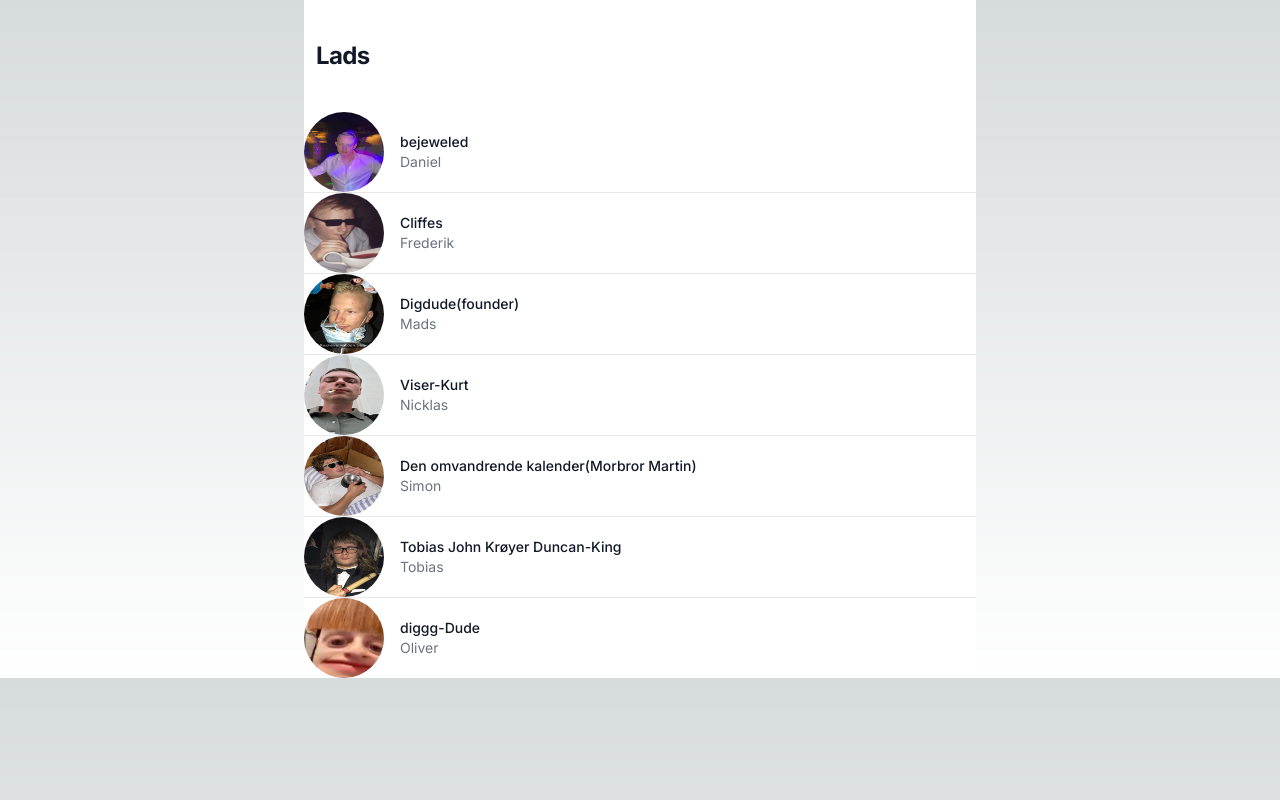
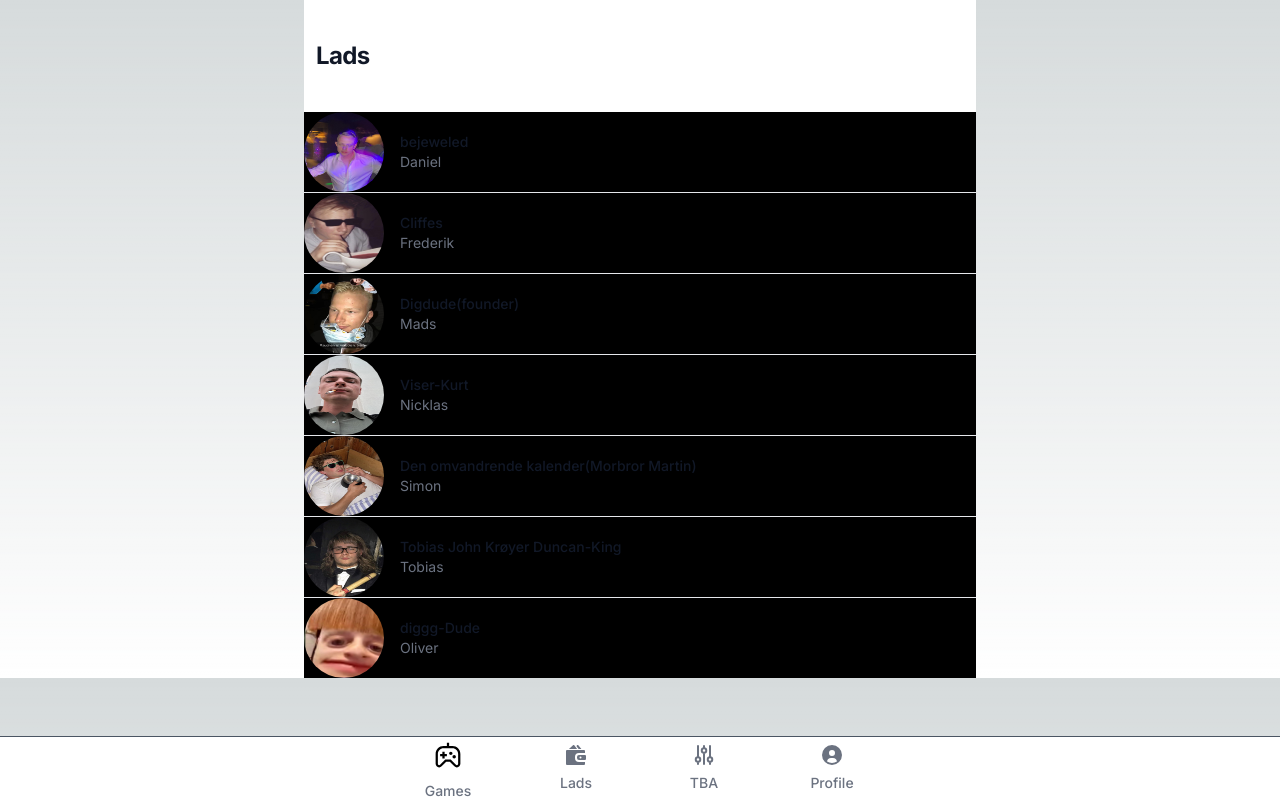
Before and after one commit to EO-co/farmaatte-frontend, a Next.js app: page /lads in a window 1280 px wide. Built offline with nearby package versions, Linux system fonts and the light colour scheme.

Commit message:
Small changes to make it work better to deploy on the

```diff
--- a/app/components/navbar.tsx
+++ b/app/components/navbar.tsx
@@ -1,7 +1,7 @@
 "use client";
 import { useRouter, usePathname } from "next/navigation";
 import { useState } from "react";
-import Image from 'next/image'
+import Image from "next/image";
 
 export default function Navbar() {
   const router = useRouter();
@@ -64,9 +64,9 @@ export default function Navbar() {
           >
             <path
               stroke="currentColor"
-              stroke-linecap="round"
-              stroke-linejoin="round"
-              stroke-width="2"
+              strokeLinecap="round"
+              strokeLinejoin="round"
+              strokeWidth="2"
               d="M4 12.25V1m0 11.25a2.25 2.25 0 0 0 0 4.5m0-4.5a2.25 2.25 0 0 1 0 4.5M4 19v-2.25m6-13.5V1m0 2.25a2.25 2.25 0 0 0 0 4.5m0-4.5a2.25 2.25 0 0 1 0 4.5M10 19V7.75m6 4.5V1m0 11.25a2.25 2.25 0 1 0 0 4.5 2.25 2.25 0 0 0 0-4.5ZM16 19v-2"
             />
           </svg>
--- a/app/components/profileListElement.tsx
+++ b/app/components/profileListElement.tsx
@@ -1,20 +1,30 @@
-import Image from 'next/image'
+import Image from "next/image";
 
-export default function ProfileListElement(nickname: string, name: string, picturePath: string) {
+interface ProfileListProps {
+  nickname: string;
+  name: string;
+  picturePath: string;
+}
+
+export default function ProfileListElement({
+  nickname,
+  name,
+  picturePath,
+}: ProfileListProps) {
   return (
-    <div className="flex items-center space-x-4">
+    <div className="flex items-center space-x-4 bg-black">
       <div className="flex-shrink-0">
         <Image
           className="w-20 h-20 rounded-full"
           src={picturePath}
-          alt=''
+          alt=""
           width={100}
           height={100}
-          />
+        />
       </div>
       <div className="flex-1 min-w-0">
         <p className="text-sm font-medium text-gray-900 truncate dark:text-white">
-            {nickname}
+          {nickname}
         </p>
         <p className="text-sm text-gray-500 truncate dark:text-gray-400">
           {name}
--- a/app/lads/page.tsx
+++ b/app/lads/page.tsx
@@ -40,8 +40,8 @@ const lads: lad[] = [
   {
     nickname: "diggg-Dude",
     name: "Oliver",
-    picturePath: "/farmaatten/oliver.jpg"
-  }
+    picturePath: "/farmaatten/oliver.jpg",
+  },
 ];
 
 export default function Lads() {
@@ -55,10 +55,15 @@ export default function Lads() {
           role="list"
           className="divide-y divide-gray-200 dark:divide-gray-700"
         >
-            {lads.map(function(lad) {
+          {lads.map((lad: lad, index: number) => {
             return (
-                    ProfileListElement(lad.nickname, lad.name, lad.picturePath)
-                )
+              <ProfileListElement
+                key={index}
+                nickname={lad.nickname}
+                name={lad.name}
+                picturePath={lad.picturePath}
+              />
+            );
           })}
         </ul>
       </div>
--- a/app/layout.tsx
+++ b/app/layout.tsx
@@ -1,6 +1,7 @@
 import type { Metadata } from "next";
 import { Inter } from "next/font/google";
 import "./globals.css";
+import Navbar from "./components/navbar";
 
 const inter = Inter({ subsets: ["latin"] });
 
@@ -16,7 +17,10 @@ export default function RootLayout({
 }>) {
   return (
     <html lang="en">
-      <body className={inter.className}>{children}</body>
+      <body className={inter.className}>
+        {children}
+        <Navbar />
+      </body>
     </html>
   );
 }
--- a/app/profile/page.tsx
+++ b/app/profile/page.tsx
@@ -6,7 +6,7 @@ export default function Profile() {
       <div className="rounded-t-lg h-54 overflow-hidden">
         <Image
           className="object-cover object-top w-full"
-          src="farmaatten/lads.jpg"
+          src="/farmaatten/lads.jpg"
           alt="Mountain"
           width={100}
           height={100}
```
Lines whose indentation alone changed are shown as unchanged.
